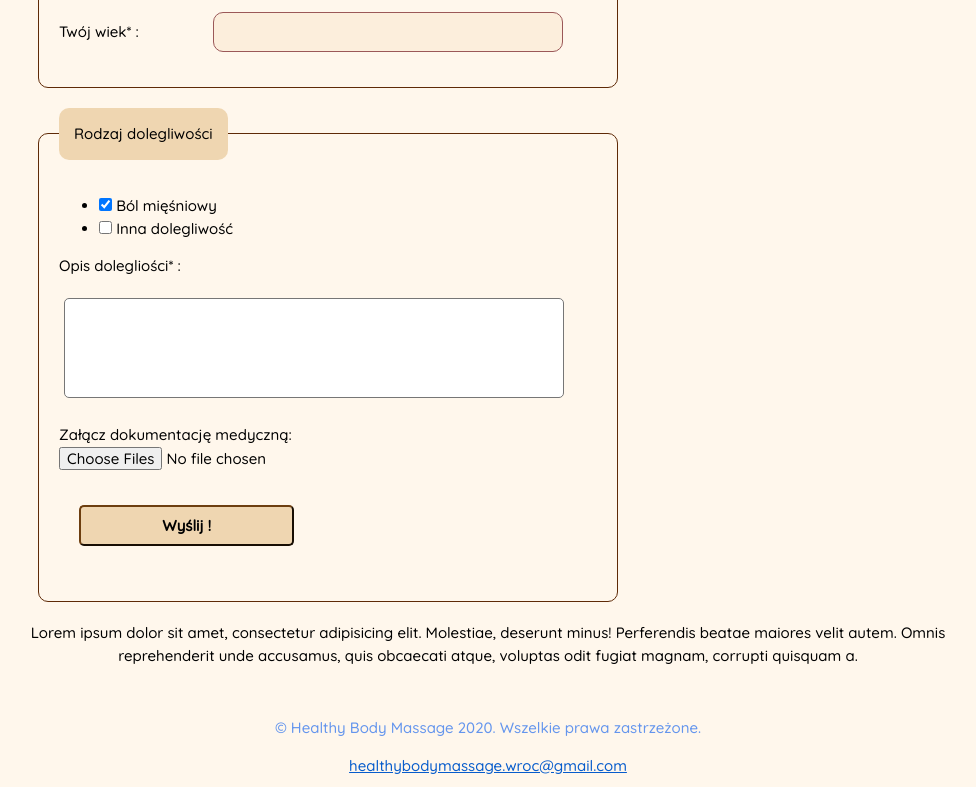
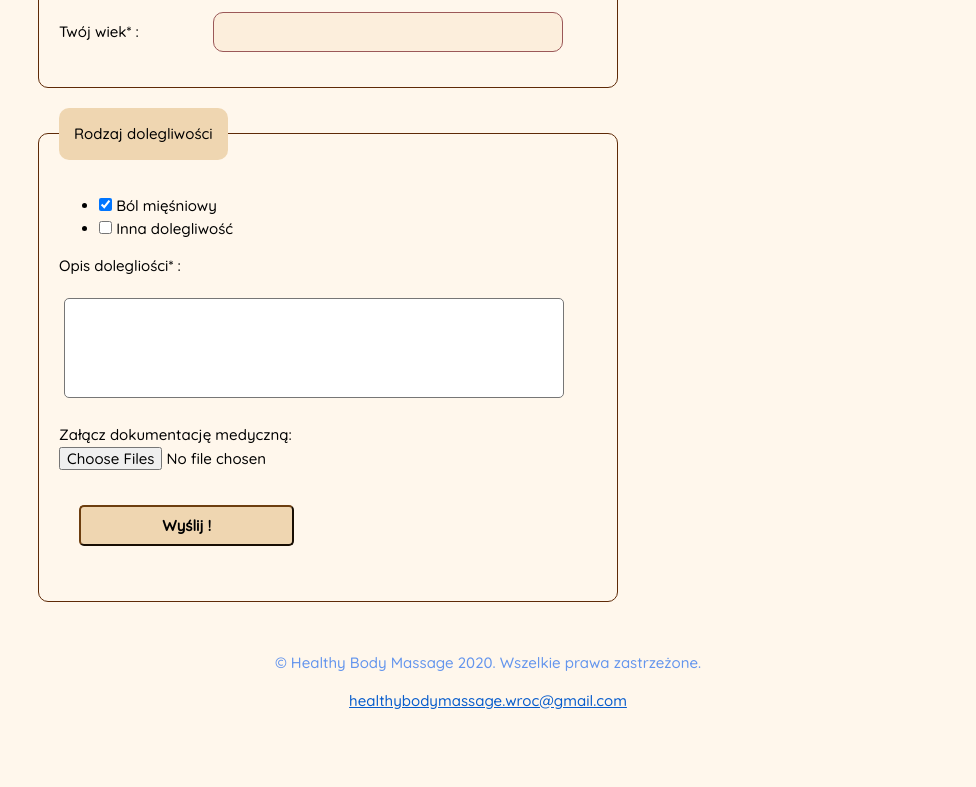
Before and after one commit to KingaBuczniewska/homepage, a plain HTML site: page index.html in a window 1280 px wide. Shown: the part 2496-3283 px from the top of the page, without its empty margins (152-1128 px from the left). After the commit the page ends 3218 px from the top, so only its background shows below. Drawn offline with nearby package versions, Linux system fonts and the light colour scheme.

Commit message:
remove pharagraph

```diff
--- a/index.html
+++ b/index.html
@@ -251,9 +251,6 @@
             </form>
         </section>
     </main>
-    <p>
-        Lorem ipsum dolor sit amet, consectetur adipisicing elit. Molestiae, deserunt minus! Perferendis beatae maiores velit autem. Omnis reprehenderit unde accusamus, quis obcaecati atque, voluptas odit fugiat magnam, corrupti quisquam a.
-    </p>
     <footer class="footer">
         <p>© Healthy Body Massage 2020. Wszelkie prawa zastrzeżone.</p>
         <a class="footer_mail" href="mailto:healthybodymassage.wroc@gmail.com">
```
